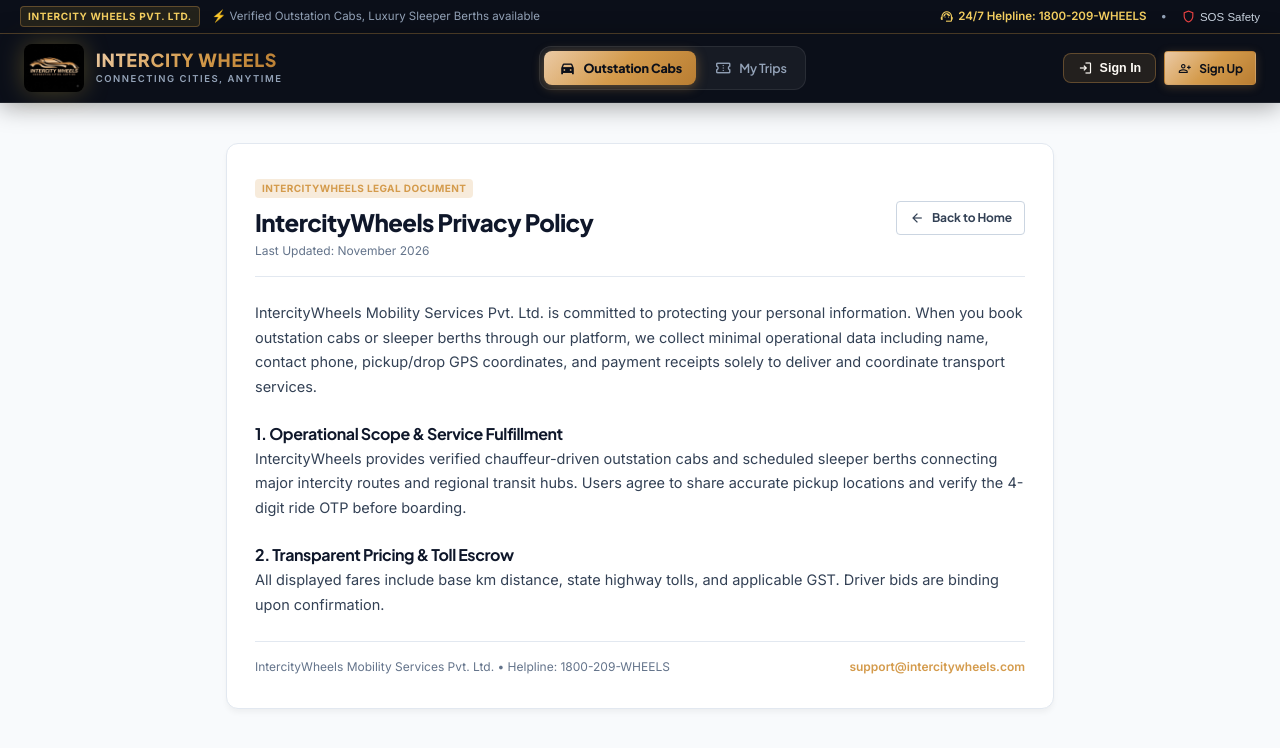
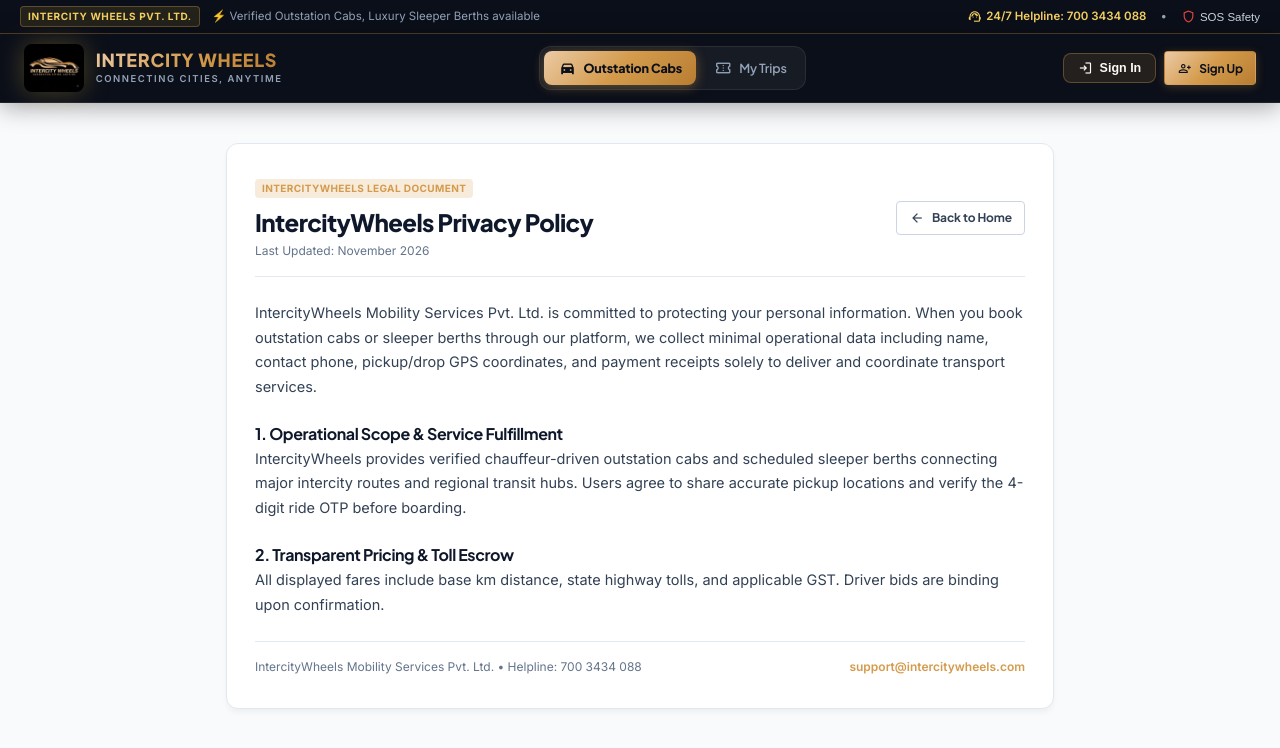
Before and after one commit to sahing/inter-city-wheels, a Laravel app: page /privacy-policy in a window 1280 px wide. Shown: the top 748 px of the page. Run offline with Laravel 12, Linux system fonts and the light colour scheme; tables that the repository leaves empty hold one stand-in row (values such as "Sample post").

Commit message:
feat: add BookingAdminController and app layout view

```diff
--- a/app/Http/Controllers/Admin/BookingAdminController.php
+++ b/app/Http/Controllers/Admin/BookingAdminController.php
@@ -333,7 +333,7 @@ class BookingAdminController extends Controller
                 'gstin' => '27AAACI9912K1Z8',
                 'hsn_sac' => '996412 (Passenger Transport Service)',
                 'address' => 'Floor 4, Tech Vista Towers, Senapati Bapat Road, Pune - 411016, Maharashtra, India',
-                'support_phone' => '1800-209-WHEELS',
+                'support_phone' => '700 3434 088',
                 'support_email' => 'billing@intercitywheels.com',
                 'website' => 'https://intercitywheels.com',
             ],
--- a/resources/views/layouts/app.blade.php
+++ b/resources/views/layouts/app.blade.php
@@ -68,7 +68,7 @@
             </div>
             <div class="notice-right">
                 <span style="display:flex; align-items:center; gap:4px; font-weight:600; color:#f5d061;">
-                    <span class="material-symbols-outlined" style="font-size:15px;">support_agent</span> 24/7 Helpline: 1800-209-WHEELS
+                    <span class="material-symbols-outlined" style="font-size:15px;">support_agent</span> 24/7 Helpline: 700 3434 088
                 </span>
                 <span>•</span>
                 <button type="button" onclick="showToast('Emergency SOS dispatch ready for active rides.', 'warning')">
--- a/resources/views/legal.blade.php
+++ b/resources/views/legal.blade.php
@@ -24,7 +24,7 @@
         </div>
 
         <div style="border-top: 1px solid #e2e8f0; padding-top: 16px; display:flex; justify-content:space-between; align-items:center; font-size: 12px; color: #64748b;">
-            <div>IntercityWheels Mobility Services Pvt. Ltd. &bull; Helpline: 1800-209-WHEELS</div>
+            <div>IntercityWheels Mobility Services Pvt. Ltd. &bull; Helpline: 700 3434 088</div>
             <a href="mailto:support@intercitywheels.com" style="color:var(--primary); font-weight:600; text-decoration:none;">support@intercitywheels.com</a>
         </div>
     </div>
```
